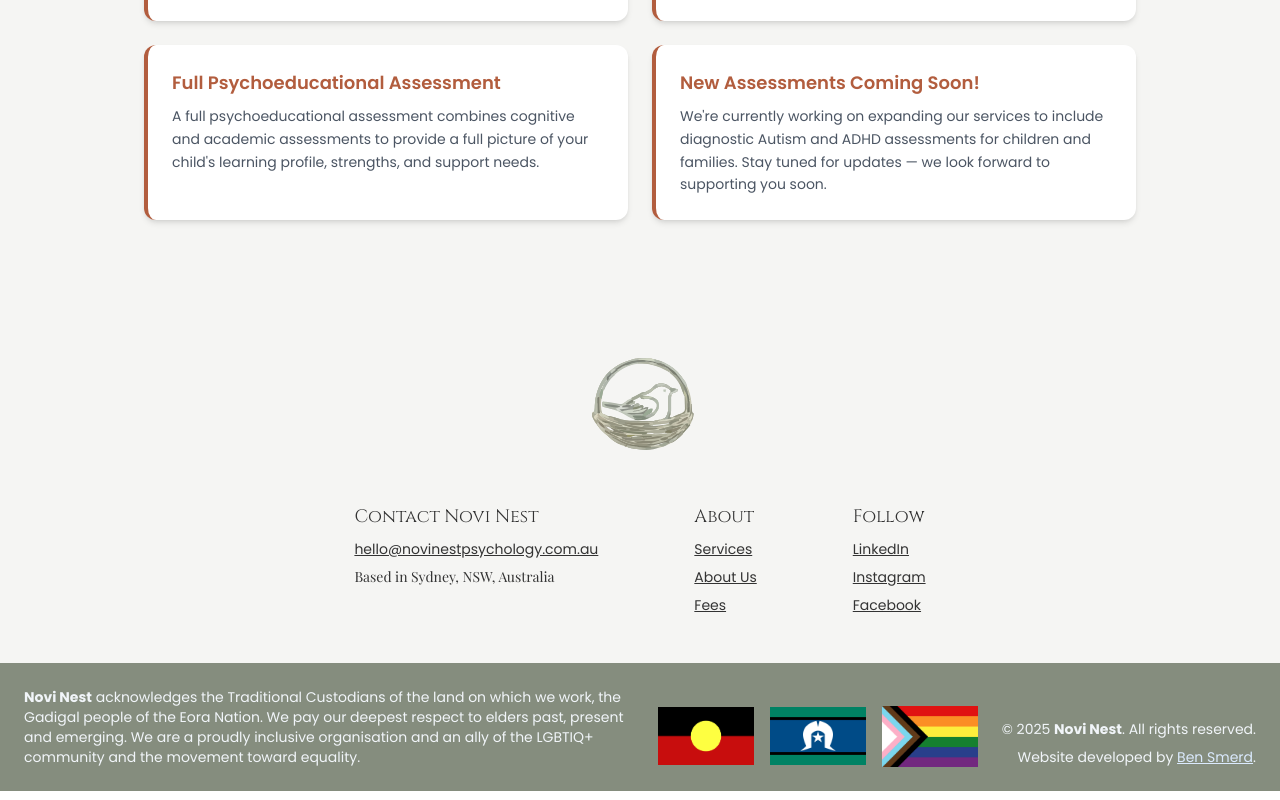
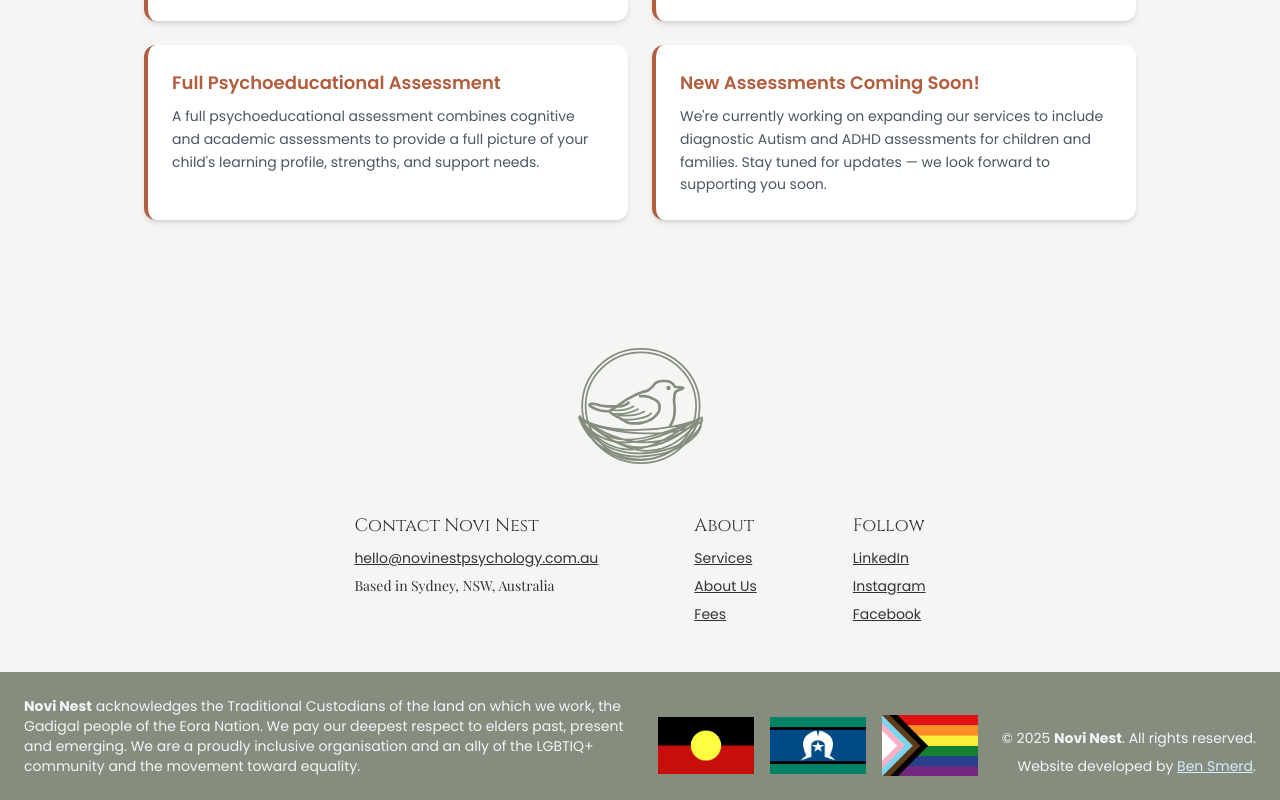
Before and after one commit to TheBigBookMan/NoviNest, a React (Vite) app: page / in a window 1280 px wide. Shown: the part 3109-3909 px from the top of the page. Built offline with nearby package versions, Linux system fonts and the light colour scheme; a web font is replaced by a local one.

Commit message:
update the logo with better svg

```diff
--- a/src/components/common/Contact/Contact.jsx
+++ b/src/components/common/Contact/Contact.jsx
@@ -20,7 +20,7 @@ const Contact = () => {
         className="flex flex-col items-center w-full p-6 py-12 text-sm gap-12"
         >
             <div className="flex justify-center">
-                <img src="/nest-svg.svg" alt="Novi Nest Psychology Logo" className="w-32" />
+                <img src="/nest-new.svg" alt="Novi Nest Psychology Logo" className="w-32" />
             </div>
 
             <div className="flex flex-col md:flex-row md:justify-start md:gap-24 gap-8 text-left md:text-left">
```
Also changed, not shown: public/nest-new.svg (added).
